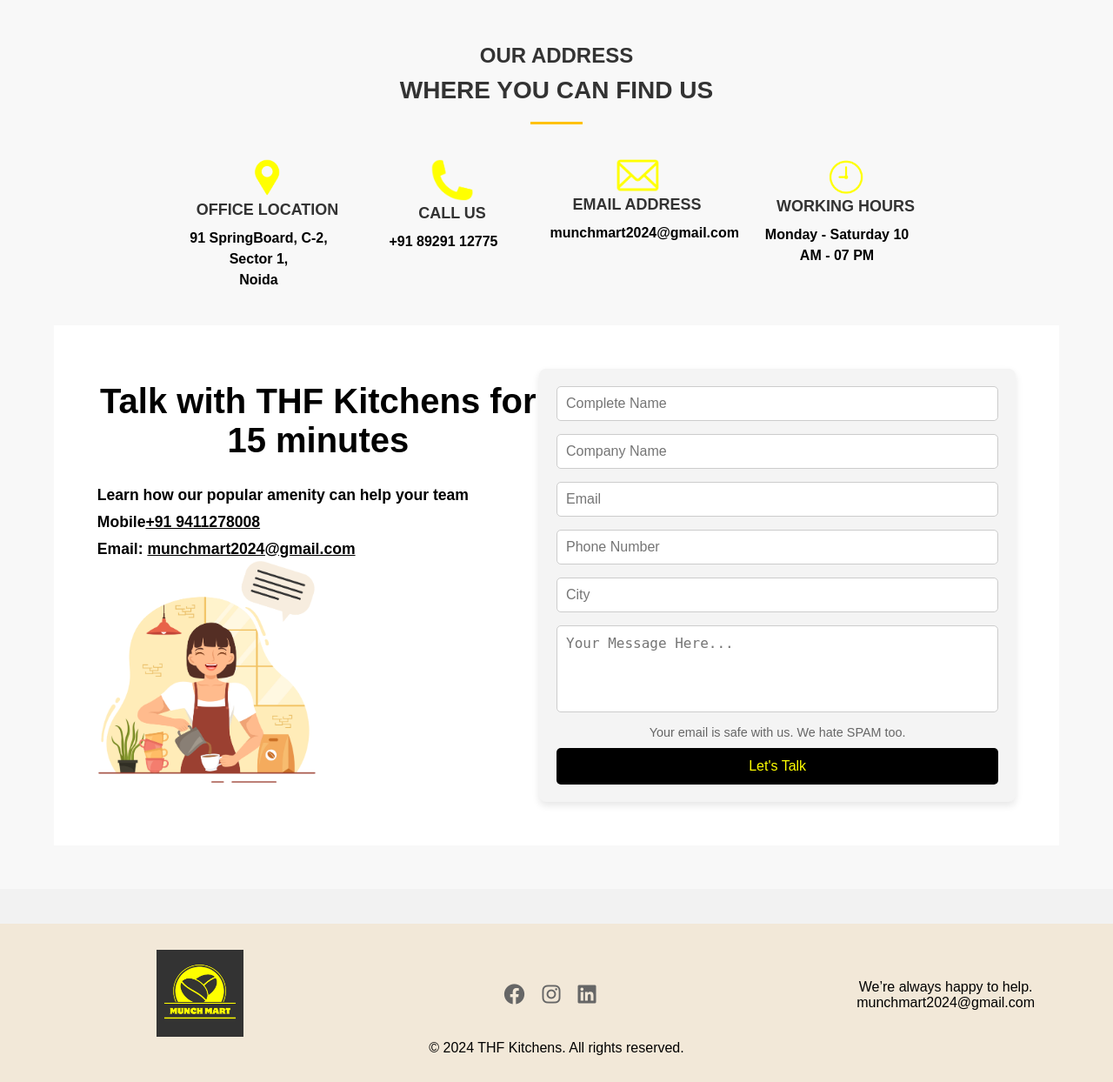
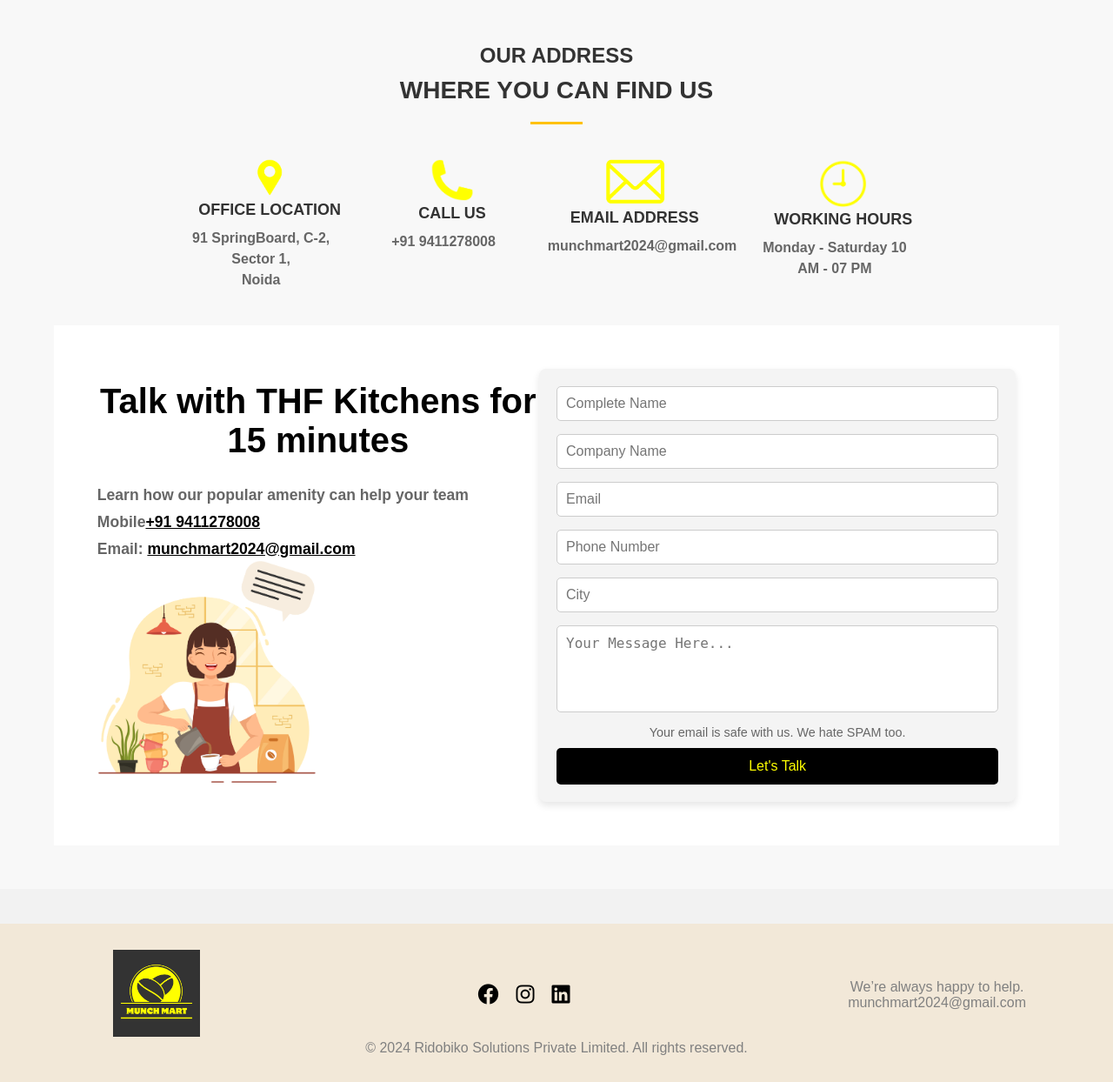
Before and after one commit to Shubham53Mishra/tuck-shops, a PHP site: page /ContactUs.php in a window 1280 px wide. Shown: the part 106-1350 px from the top of the page at 87% size. Run offline with PHP 8.4, Linux system fonts and the light colour scheme.

Commit message:
almost change complet

```diff
--- a/ContactUs.php
+++ b/ContactUs.php
@@ -129,7 +129,7 @@
 
         .info-item p {
             font-size: 16px;
-            color: black;
+            color: #666;
             line-height: 1.5;
             font-weight: bold;
         }
@@ -166,6 +166,7 @@
             font-size: 1.1rem;
             /* margin-bottom: 20px; */
             font-weight: bold;
+            color: #666;
         }
 
         .talk-info img {
@@ -247,20 +248,8 @@
             text-align: center;
         }
 
-        .footer {
-            background-color: #f2e8d8;
-            padding: 30px 20px;
-            text-align: center;
-            margin-top: 40px;
-            width: 100%;
-        }
 
-        .footer-content {
-            display: flex;
-            justify-content: space-between;
-            align-items: center;
-            padding: 0 50px;
-        }
+
 
         .logo-section img {
             max-width: 100px;
@@ -289,6 +278,61 @@
         .contact-info p {
             margin: 0;
             margin-right: 20px;
+        }
+
+        .footer {
+            background-color: #f2e8d8;
+            padding: 30px 20px;
+            text-align: center;
+            /* Center all text in the footer */
+            margin-top: 40px;
+        }
+
+        .footer-content {
+            display: flex;
+            /* Use flexbox to align items */
+            justify-content: space-between;
+            /* Space between logo and contact info */
+            align-items: center;
+            /* Center align vertically */
+        }
+
+        .logo-section img {
+            max-width: 100px;
+            /* Set a max width for the logo */
+            height: auto;
+            /* Maintain aspect ratio */
+            margin-left: 110px;
+        }
+
+        .social-icons {
+            display: flex;
+            /* Use flexbox to arrange icons */
+            justify-content: center;
+            /* Center the icons horizontally */
+            margin: 0 20px;
+            /* Optional: add some margin around the icons */
+            ;
+        }
+
+        .social-icons a {
+            margin: 0 10px;
+            /* Space between icons */
+            text-decoration: none;
+            color: black;
+            font-size: 24px;
+        }
+
+        .Contact-info {
+            text-align: center;
+            /* Center align contact info */
+        }
+
+        .Contact-info p {
+            margin: 0;
+            /* Remove default margin */
+            margin-right: 100px;
+
         }
     </style>
 </head>
@@ -323,15 +367,15 @@
             <div class="info-item">
                 <img src="image/CALL.png" alt="Call Us" style="width: 50px; height: auto;">
                 <h4>CALL US</h4>
-                <p>+91 89291 12775</p>
+                <p>+91 9411278008</p>
             </div>
             <div class="info-item">
-                <img src="image/message.png" alt="Email Address" style="width: 50px; height: auto;">
+                <img src="image/message.png" alt="Email Address" style="width: 70px; height: auto;">
                 <h4>EMAIL ADDRESS</h4>
                 <p>munchmart2024@gmail.com</p>
             </div>
             <div class="info-item">
-                <img src="image/WATCH.png" alt="Working Hours" style="width: 40px; height: auto;">
+                <img src="image/WATCH.png" alt="Working Hours" style="width: 55px; height: auto;">
                 <h4>WORKING HOURS</h4>
                 <p>Monday - Saturday 10 AM - 07 PM</p>
             </div>
@@ -375,13 +419,14 @@
                 <a href="#"><i class="fa-brands fa-instagram"></i></a>
                 <a href="#"><i class="fa-brands fa-linkedin"></i></a>
             </div>
-            <div class="contacts-info">
-                <p>We’re always happy to help.</p>
-                <p>munchmart2024@gmail.com</p>
+            <div class="Contacts-info">
+                <p style="margin-right: 80px; color: gray;">We’re always happy to help.</p>
+                <p style="margin-right: 80px; color: gray;">munchmart2024@gmail.com</p>
+
             </div>
         </div>
-        <p>&copy; 2024 THF Kitchens. All rights reserved.</p>
-    </div>
+        <p style="color: gray;">&copy; 2024 Ridobiko Solutions Private Limited. All rights reserved.</p>
+        </div>
 </body>
 
 </html>
--- a/about.php
+++ b/about.php
@@ -254,13 +254,14 @@
             /* Center the icons horizontally */
             margin: 0 20px;
             /* Optional: add some margin around the icons */
+        ;
         }
 
         .social-icons a {
             margin: 0 10px;
             /* Space between icons */
             text-decoration: none;
-            color: #666;
+            color: black;
             font-size: 24px;
         }
 
@@ -273,6 +274,7 @@
             margin: 0;
             /* Remove default margin */
             margin-right: 100px;
+
         }
 
 
@@ -400,7 +402,7 @@
                 <p>munchmart2024@gmail.com</p>
             </div>
         </div>
-        <p>&copy; 2024 THF Kitchens. All rights reserved.</p>
+        <p>&copy; 2024  Ridobiko Solutions Private Limited.All rights reserved.</p>
     </div>
 
 </body>
--- a/index.php
+++ b/index.php
@@ -123,7 +123,7 @@
                 <a href="#"><i class="fa-brands fa-instagram"></i></a>
                 <a href="#"><i class="fa-brands fa-linkedin"></i></a>
             </div>
-            <div class="contacts-info">
+            <div class="contacts-info" style="margin-right: 70px;">
                 <p>We’re always happy to help.</p>
                 <p>munchmart2024@gmail.com</p>
             </div>
--- a/style.css
+++ b/style.css
@@ -143,7 +143,7 @@ h2 {
 
 p {
     font-size: 1rem;
-    color: black;
+    color: #666;
 }
 
 /* Responsive Design */
@@ -342,7 +342,7 @@ p {
     margin: 0 10px;
     /* Space between icons */
     text-decoration: none;
-    color: #666;
+    color: black;
     font-size: 24px;
 }
 
```
